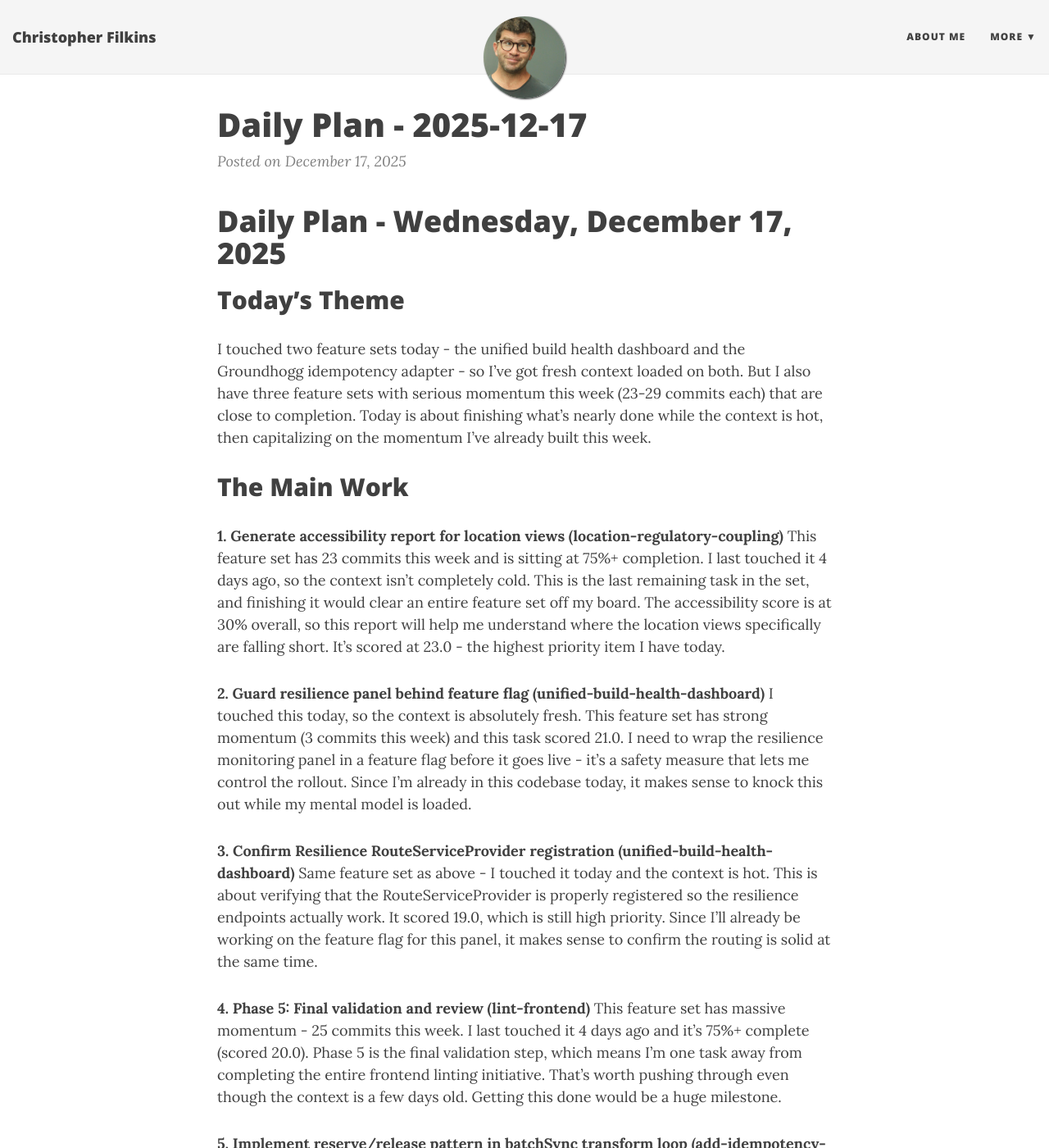
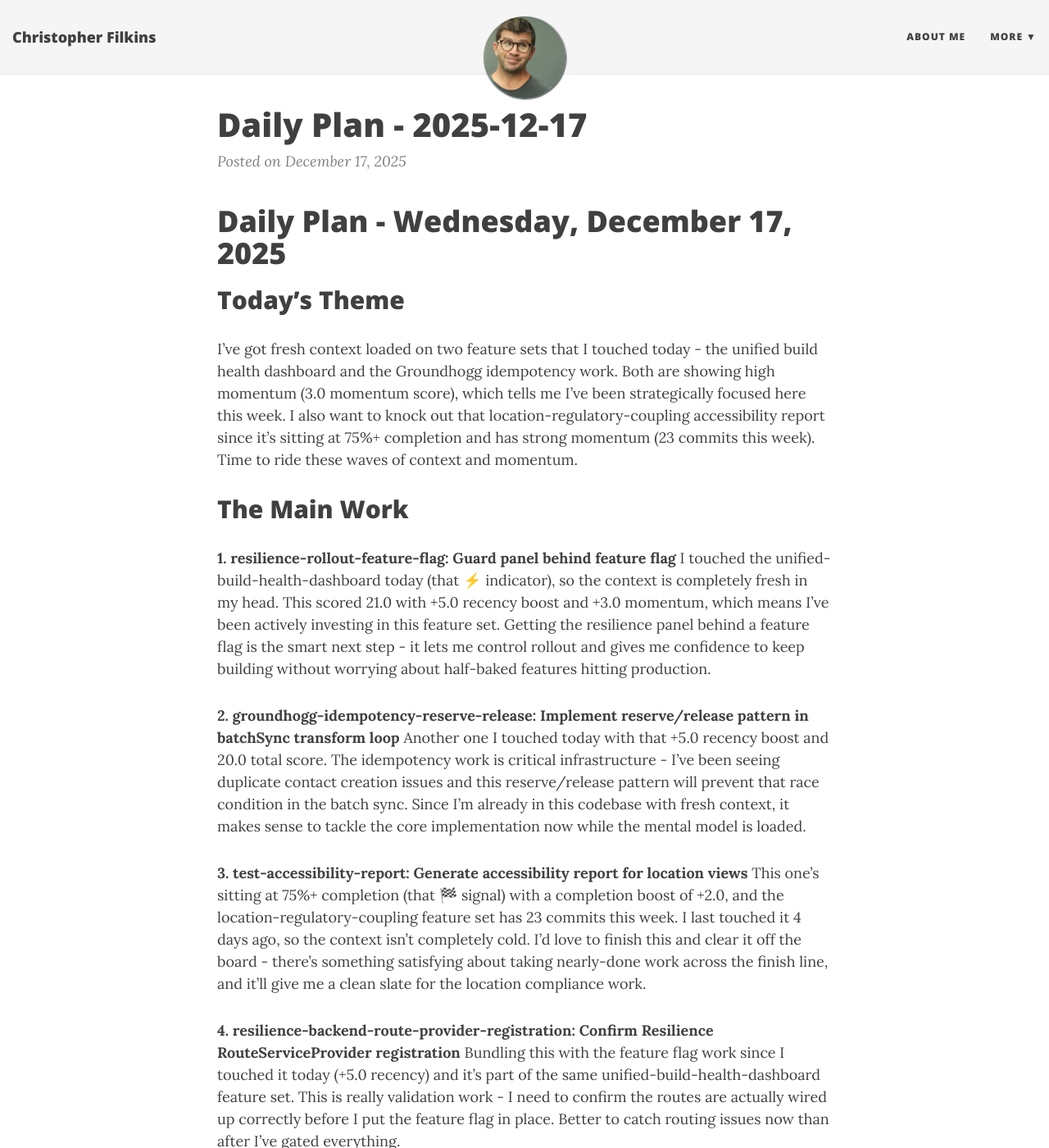
Before and after one commit to filchyboy/filchyboy.github.io, a Jekyll site: the page built from _posts/2025-12-17-todays-plan.md, in a window 1280 px wide and 1400 px high. Shown: the whole window at 82% size. Built offline with Jekyll 4.4.1, drawn with Linux system fonts in a browser that asks for light colours; nearby versions of some CDN libraries; some of the changed text lies outside the part shown.

Commit message:
Add daily plan: 2025-12-17

```diff
--- a/_posts/2025-12-17-todays-plan.md
+++ b/_posts/2025-12-17-todays-plan.md
@@ -7,33 +7,32 @@ date: 2025-12-17
 # Daily Plan - Wednesday, December 17, 2025
 
 ## Today's Theme
-I touched two feature sets today - the unified build health dashboard and the Groundhogg idempotency adapter - so I've got fresh context loaded on both. But I also have three feature sets with serious momentum this week (23-29 commits each) that are close to completion. Today is about finishing what's nearly done while the context is hot, then capitalizing on the momentum I've already built this week.
+I've got fresh context loaded on two feature sets that I touched today - the unified build health dashboard and the Groundhogg idempotency work. Both are showing high momentum (3.0 momentum score), which tells me I've been strategically focused here this week. I also want to knock out that location-regulatory-coupling accessibility report since it's sitting at 75%+ completion and has strong momentum (23 commits this week). Time to ride these waves of context and momentum.
 
 ## The Main Work
 
-**1. Generate accessibility report for location views (location-regulatory-coupling)**
-This feature set has 23 commits this week and is sitting at 75%+ completion. I last touched it 4 days ago, so the context isn't completely cold. This is the last remaining task in the set, and finishing it would clear an entire feature set off my board. The accessibility score is at 30% overall, so this report will help me understand where the location views specifically are falling short. It's scored at 23.0 - the highest priority item I have today.
+**1. resilience-rollout-feature-flag: Guard panel behind feature flag**
+I touched the unified-build-health-dashboard today (that ⚡ indicator), so the context is completely fresh in my head. This scored 21.0 with +5.0 recency boost and +3.0 momentum, which means I've been actively investing in this feature set. Getting the resilience panel behind a feature flag is the smart next step - it lets me control rollout and gives me confidence to keep building without worrying about half-baked features hitting production.
 
-**2. Guard resilience panel behind feature flag (unified-build-health-dashboard)**
-I touched this today, so the context is absolutely fresh. This feature set has strong momentum (3 commits this week) and this task scored 21.0. I need to wrap the resilience monitoring panel in a feature flag before it goes live - it's a safety measure that lets me control the rollout. Since I'm already in this codebase today, it makes sense to knock this out while my mental model is loaded.
+**2. groundhogg-idempotency-reserve-release: Implement reserve/release pattern in batchSync transform loop**
+Another one I touched today with that +5.0 recency boost and 20.0 total score. The idempotency work is critical infrastructure - I've been seeing duplicate contact creation issues and this reserve/release pattern will prevent that race condition in the batch sync. Since I'm already in this codebase with fresh context, it makes sense to tackle the core implementation now while the mental model is loaded.
 
-**3. Confirm Resilience RouteServiceProvider registration (unified-build-health-dashboard)**
-Same feature set as above - I touched it today and the context is hot. This is about verifying that the RouteServiceProvider is properly registered so the resilience endpoints actually work. It scored 19.0, which is still high priority. Since I'll already be working on the feature flag for this panel, it makes sense to confirm the routing is solid at the same time.
+**3. test-accessibility-report: Generate accessibility report for location views**
+This one's sitting at 75%+ completion (that 🏁 signal) with a completion boost of +2.0, and the location-regulatory-coupling feature set has 23 commits this week. I last touched it 4 days ago, so the context isn't completely cold. I'd love to finish this and clear it off the board - there's something satisfying about taking nearly-done work across the finish line, and it'll give me a clean slate for the location compliance work.
 
-**4. Phase 5: Final validation and review (lint-frontend)**
-This feature set has massive momentum - 25 commits this week. I last touched it 4 days ago and it's 75%+ complete (scored 20.0). Phase 5 is the final validation step, which means I'm one task away from completing the entire frontend linting initiative. That's worth pushing through even though the context is a few days old. Getting this done would be a huge milestone.
-
-**5. Implement reserve/release pattern in batchSync transform loop (add-idempotency-into-groundhogg-adapter)**
-I touched this feature set today, so I've got fresh context. This scored 20.0 and it's the core implementation work for the idempotency pattern. The reserve/release pattern will prevent duplicate contact syncs in Groundhogg, which has been causing data integrity issues. Since I'm already thinking about this system today, I want to get the core pattern in place.
+**4. resilience-backend-route-provider-registration: Confirm Resilience RouteServiceProvider registration**
+Bundling this with the feature flag work since I touched it today (+5.0 recency) and it's part of the same unified-build-health-dashboard feature set. This is really validation work - I need to confirm the routes are actually wired up correctly before I put the feature flag in place. Better to catch routing issues now than after I've gated everything.
 
 ## Housekeeping
 
-**Get tech lead approval for container docs template (container-docs)**
-This feature set has 29 commits this week - the highest momentum of anything I'm working on - and I touched it just yesterday. The template is ready but I need sign-off before I start documenting all the containers. I'll send it over for review today so it doesn't become a blocker.
+**container-docs-template-approval: Get tech lead approval for template**
+The container-docs feature set has 29 commits this week and I touched it yesterday (4.5 recency boost). I've been building momentum here and I don't want that to stall out waiting for approval. I'll shoot over the template for review today so that approval can happen async while I'm heads-down on other work.
 
-**Fix AdminLoginController.php PHPStan error**
-PHPStan is showing 8 errors across 8 files, which means each file has exactly one issue. AdminLoginController is one of them, and since I care about keeping the admin auth flow clean, I'll knock this out. Should be straightforward.
+**Scan through the planning pipeline "Needs Implementation Plan" section**
+I've got 15 directories sitting in "needs implementation plan" limbo. I'm not going to tackle all of them today, but I should at least triage a couple - maybe `re-enable-etl-sync-scheduler` or `jwt-helper-hardening` since those sound like infrastructure concerns that could bite me later. Just enough to turn research into actionable next steps.
 
 ## Parked
 
-I'm deliberately setting aside the Groundhogg idempotency tests today even though I touched that feature set. I want to get the core reserve/release pattern implemented first - the tests will be more meaningful once I have the actual implementation to test against. The container docs audit (scanning Core/ directory) is also high priority (18.5 score, 29 commits this week) but I need the template approved before I start auditing containers, so that's naturally blocked until I hear back from my tech lead.
+I'm deliberately setting aside the `lint-frontend-phase-5-validation` work even though it has strong momentum (25 commits this week, 20.0 score). It's at the final validation stage, but I last touched it 4 days ago and the context has cooled off. The unified-build-health-dashboard and Groundhogg work both have hotter context (touched today), so I'm prioritizing those. The linting validation will still be there tomorrow, and it's not blocking anything critical.
+
+The `groundhogg-idempotency-tests` task (19.0 score) is also getting parked. I want to get the core reserve/release implementation working first before I write tests - otherwise I'm just testing against a guess of how it should work. Better to have the implementation validated by actually running it, then write tests that lock in the correct behavior.
```
